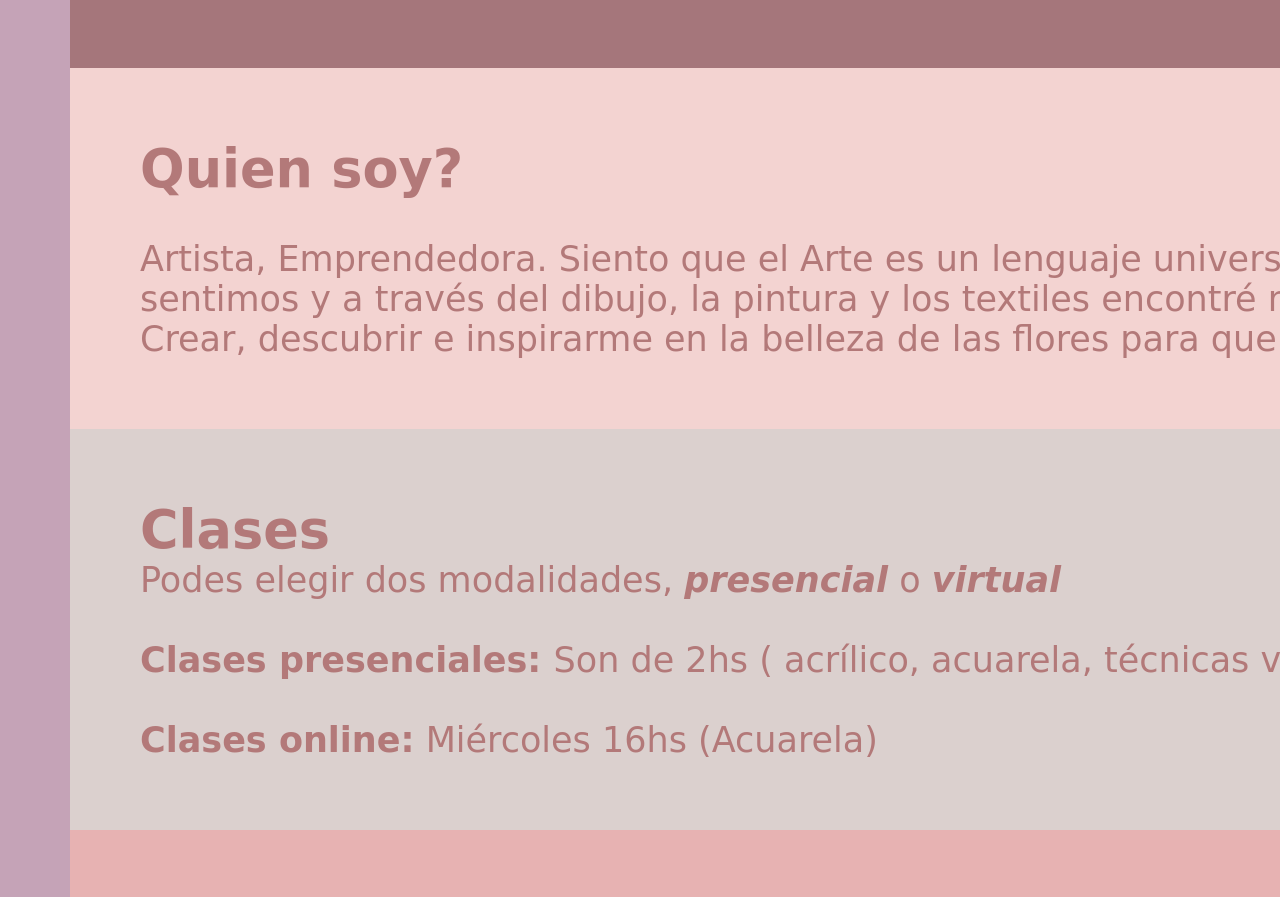
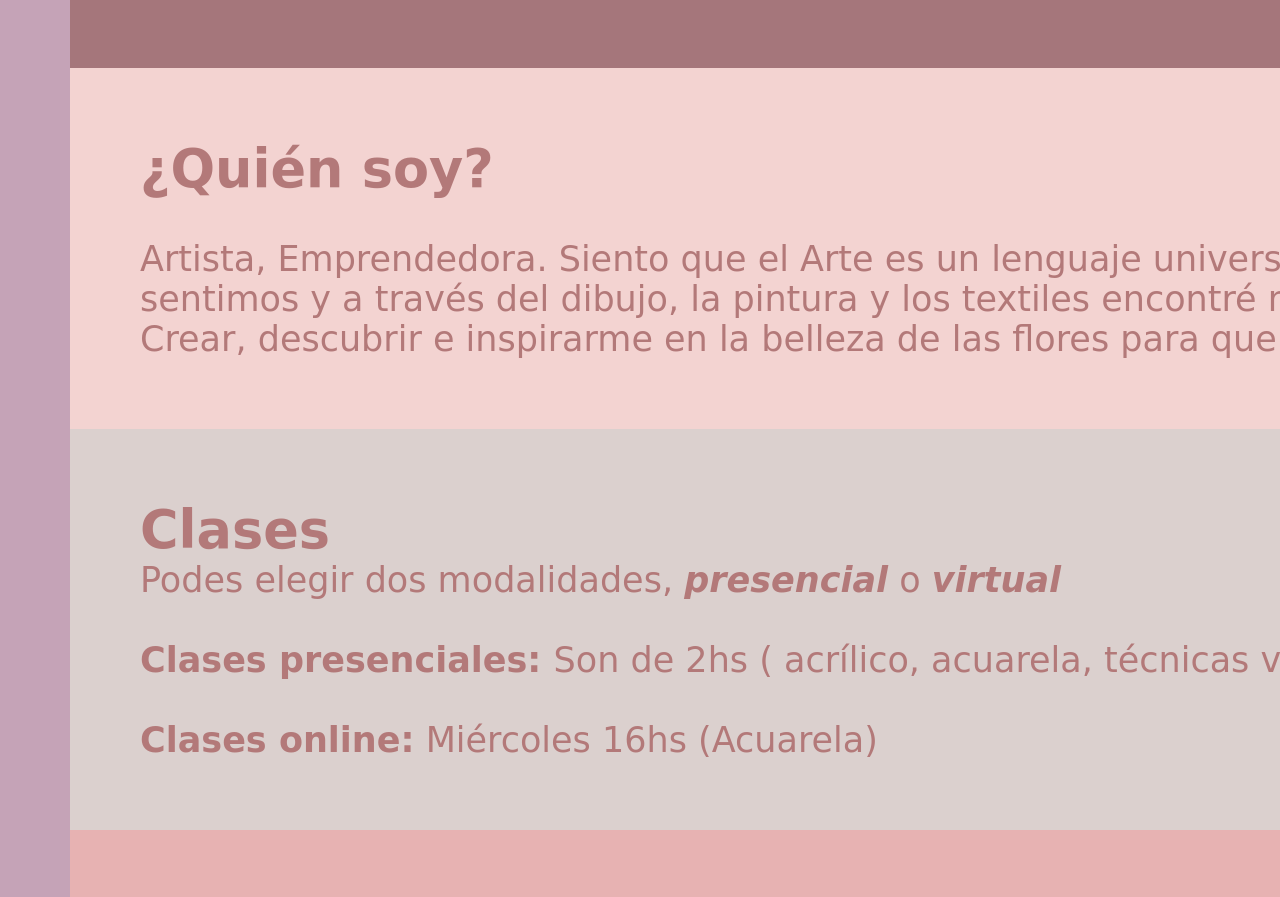
Before and after one commit to daniela-ferraira-arte/daniela-ferraira-arte.github.io, a plain HTML site: page index.html in a window 1280 px wide. Shown: the part 940-1837 px from the top of the page. Drawn offline with Linux system fonts and the light colour scheme; a web font is replaced by a local one.

Commit message:
Update index.html

```diff
--- a/index.html
+++ b/index.html
@@ -18,7 +18,7 @@
     </section>
     <section id="seccion2">
         <div>
-            <h2>Quien soy?</h2>
+            <h2>¿Quién soy?</h2>
             <br>
                 <p>Artista, Emprendedora. Siento que el Arte es un lenguaje universal, que nos permite expresar lo que sentimos y a través del dibujo, la pintura y los textiles encontré mi propio lenguaje. <br>
                     Crear, descubrir e inspirarme en la belleza de las flores para que cada trabajo sea único.</p>
```
